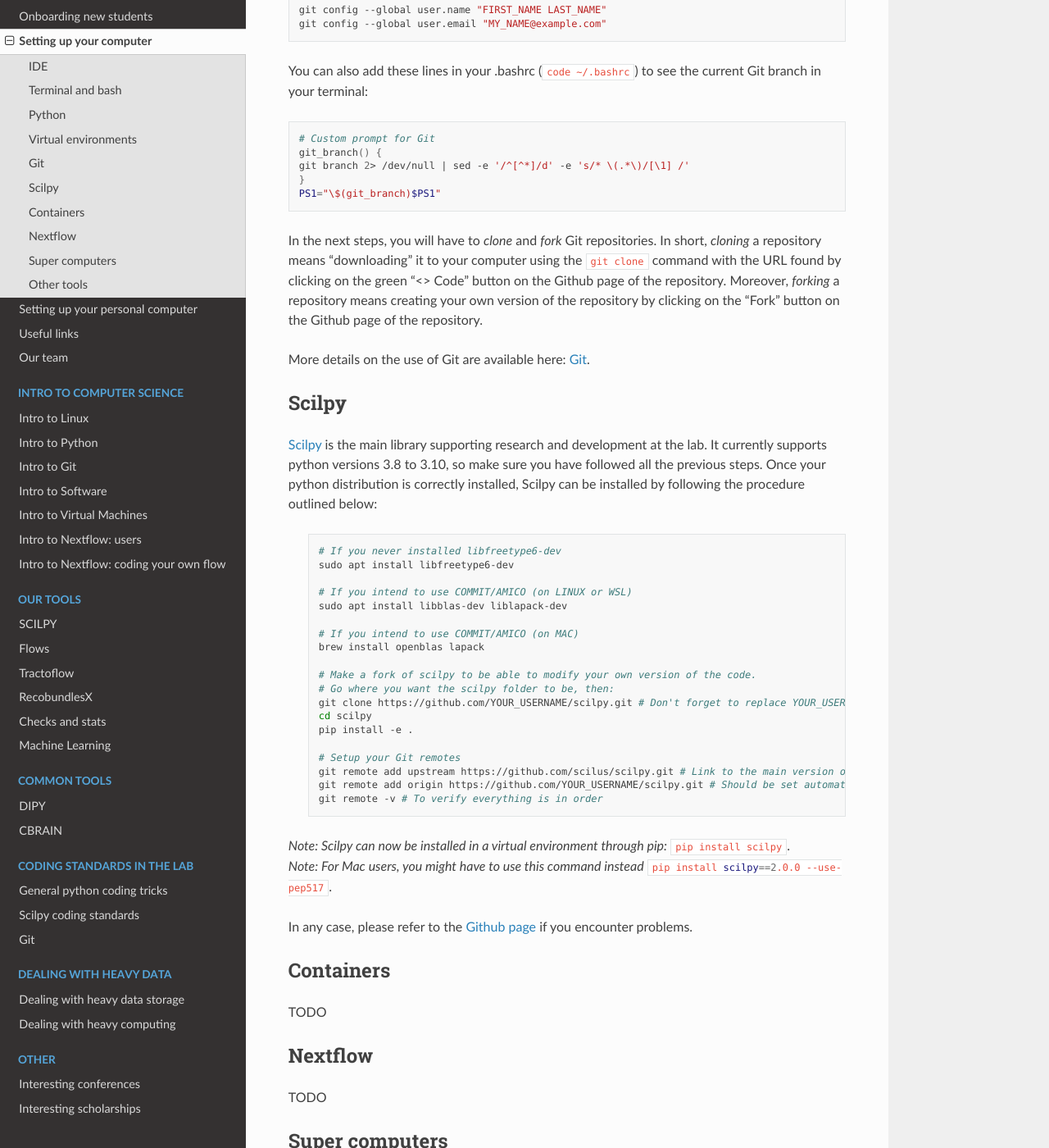
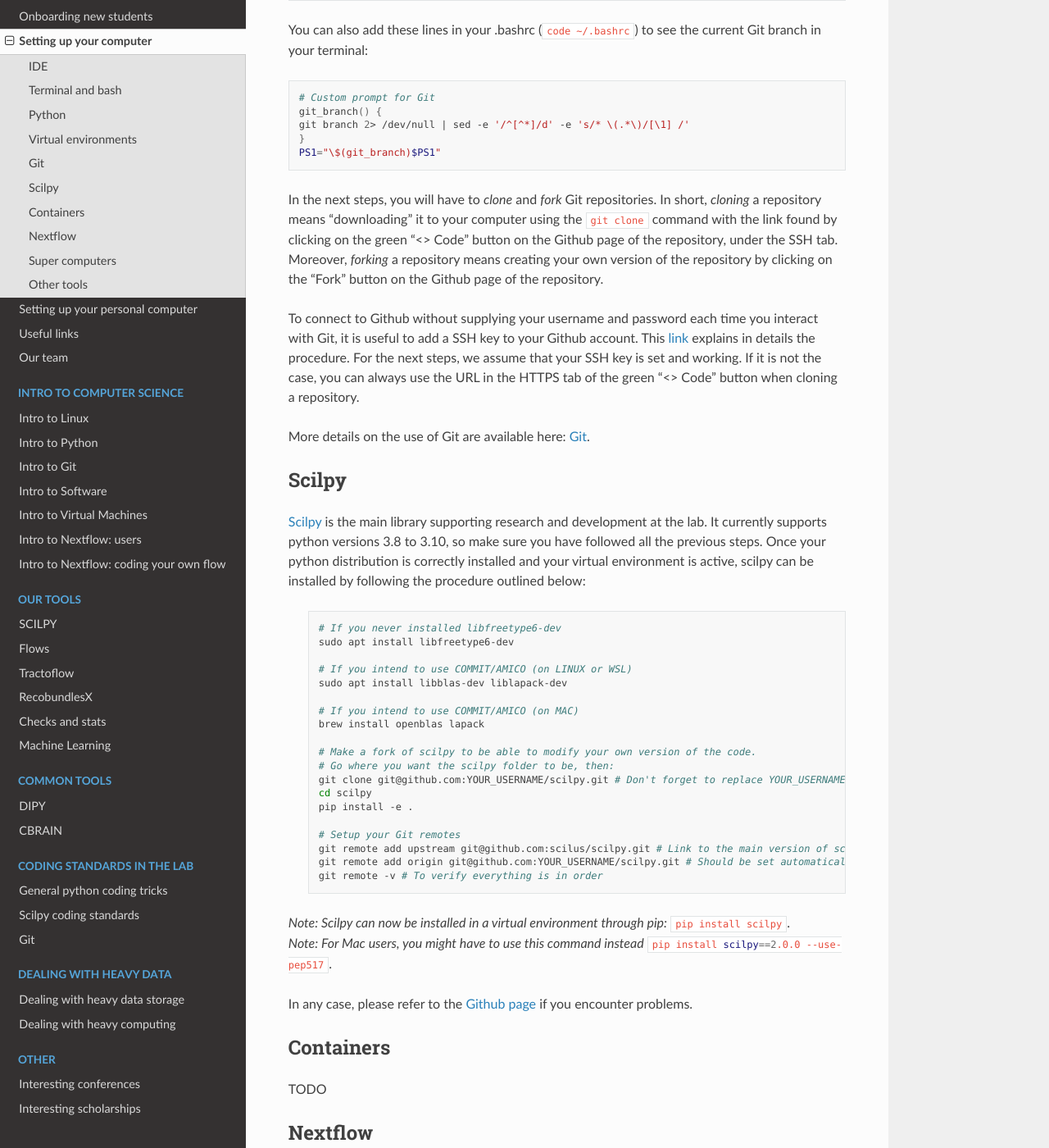
Before and after one commit to scilus/scil-documentation, a Sphinx documentation site: the page built from source/arriving/setup_computer.rst, in a window 1280 px wide and 1400 px high, scrolled down 2545 px. Shown: the whole window at 82% size. Built offline with Sphinx 7.4.7 and the Read the Docs theme 2.0.0, drawn with Linux system fonts in a browser that asks for light colours; some of the changed text lies outside the part shown.

Commit message:
Addressing comments

```diff
--- a/source/arriving/setup_computer.rst
+++ b/source/arriving/setup_computer.rst
@@ -107,14 +107,16 @@ You can also add these lines in your .bashrc (:bash:`code ~/.bashrc`) to see the
     }
     PS1="\$(git_branch)$PS1"
 
-In the next steps, you will have to *clone* and *fork* Git repositories. In short, *cloning* a repository means "downloading" it to your computer using the :bash:`git clone` command with the URL found by clicking on the green "<> Code" button on the Github page of the repository. Moreover, *forking* a repository means creating your own version of the repository by clicking on the "Fork" button on the Github page of the repository.
+In the next steps, you will have to *clone* and *fork* Git repositories. In short, *cloning* a repository means "downloading" it to your computer using the :bash:`git clone` command with the link found by clicking on the green "<> Code" button on the Github page of the repository, under the SSH tab. Moreover, *forking* a repository means creating your own version of the repository by clicking on the "Fork" button on the Github page of the repository.
+
+To connect to Github without supplying your username and password each time you interact with Git, it is useful to add a SSH key to your Github account. This `link <https://docs.github.com/en/authentication/connecting-to-github-with-ssh/adding-a-new-ssh-key-to-your-github-account?platform=linux>`_ explains in details the procedure. For the next steps, we assume that your SSH key is set and working. If it is not the case, you can always use the URL in the HTTPS tab of the green "<> Code" button when cloning a repository.
 
 More details on the use of Git are available here: :ref:`ref_git`.
 
 Scilpy
 """"""
 
-`Scilpy <https://github.com/scilus/scilpy>`_ is the main library supporting research and development at the lab. It currently supports python versions 3.8 to 3.10, so make sure you have followed all the previous steps. Once your python distribution is correctly installed, Scilpy can be installed by following the procedure outlined below:
+`Scilpy <https://github.com/scilus/scilpy>`_ is the main library supporting research and development at the lab. It currently supports python versions 3.8 to 3.10, so make sure you have followed all the previous steps. Once your python distribution is correctly installed and your virtual environment is active, scilpy can be installed by following the procedure outlined below:
 
     .. code-block:: bash
 
@@ -129,13 +131,13 @@ Scilpy
 
         # Make a fork of scilpy to be able to modify your own version of the code.
         # Go where you want the scilpy folder to be, then:
-        git clone https://github.com/YOUR_USERNAME/scilpy.git # Don't forget to replace YOUR_USERNAME
+        git clone git@github.com:YOUR_USERNAME/scilpy.git # Don't forget to replace YOUR_USERNAME
         cd scilpy
         pip install -e .
 
         # Setup your Git remotes
-        git remote add upstream https://github.com/scilus/scilpy.git # Link to the main version of scilpy
-        git remote add origin https://github.com/YOUR_USERNAME/scilpy.git # Should be set automatically
+        git remote add upstream git@github.com:scilus/scilpy.git # Link to the main version of scilpy
+        git remote add origin git@github.com:YOUR_USERNAME/scilpy.git # Should be set automatically
         git remote -v # To verify everything is in order
 
 | *Note: Scilpy can now be installed in a virtual environment through pip:* :bash:`pip install scilpy`.
```
Also changed, not shown: other parts of source/arriving/setup_computer.rst (+2 -2 lines).
